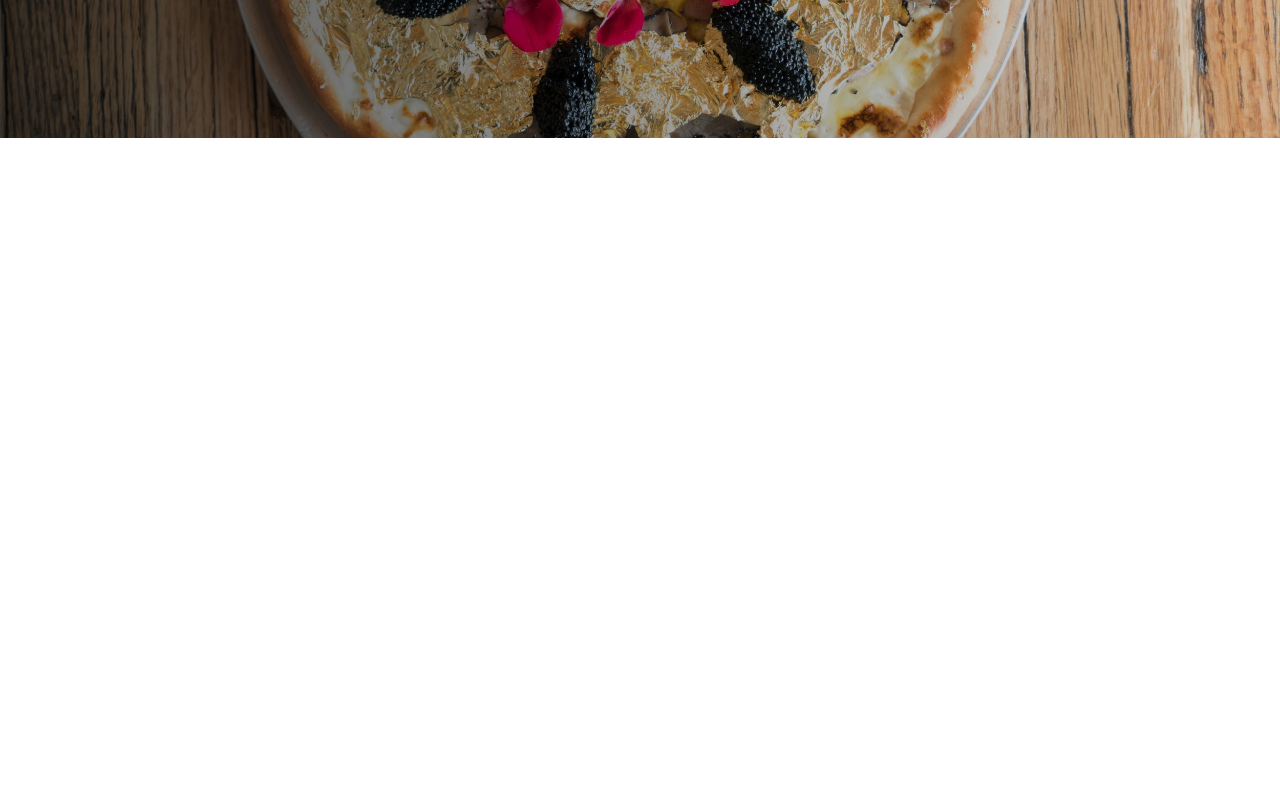
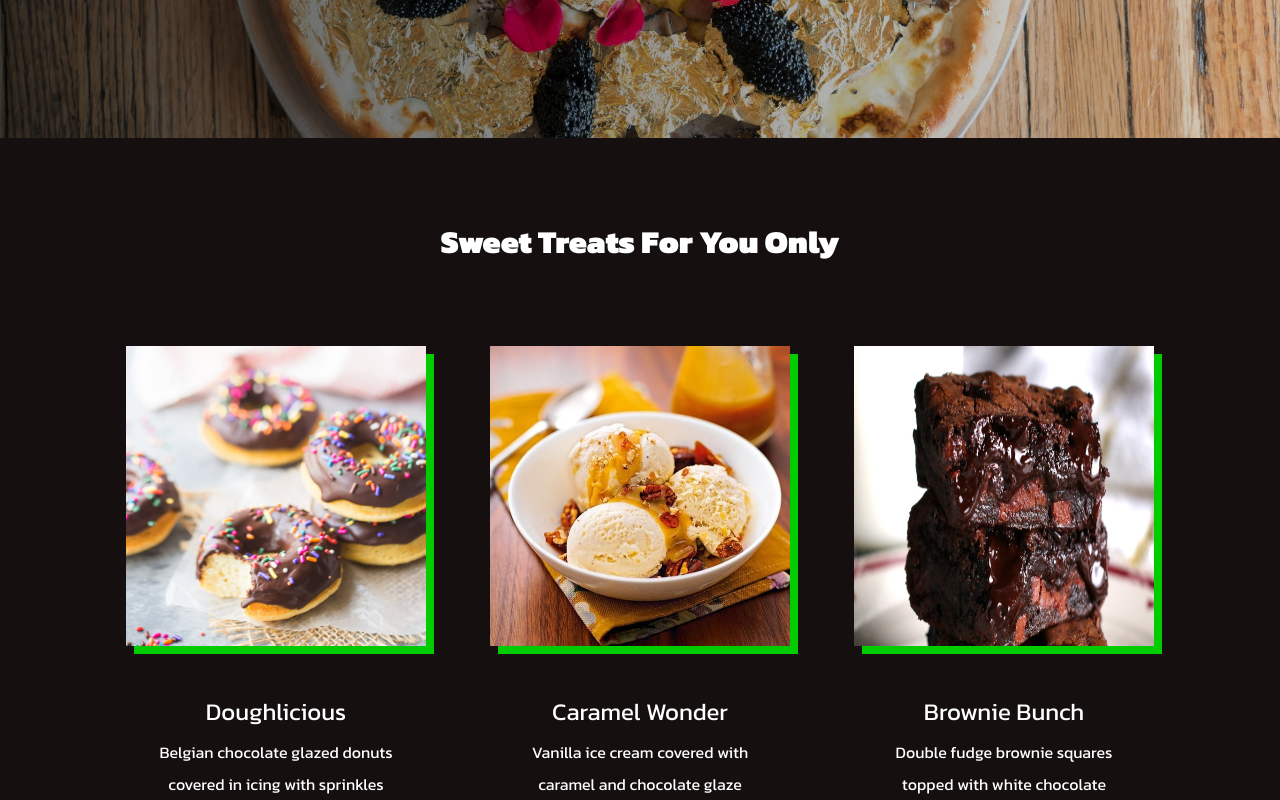
Before and after one commit to heniLtaief/TistosPizza, a React (Create React App) app in the folder titos/: page / in a window 1280 px wide. Shown: the part 2120-2920 px from the top of the page. Before the commit the page ends 2258 px from the top, so only its background shows below. Built offline with nearby package versions, Linux system fonts and the light colour scheme.

Commit message:
dessert finished

```diff
--- a/titos/src/App.js
+++ b/titos/src/App.js
@@ -3,7 +3,7 @@ import { BrowserRouter as Router } from 'react-router-dom';
 import Hero from "./components/Hero";
 import Products from "./components/Products";
 import { GlobalStyle } from "./globalStyles";
-import { productData } from "./components/Products/data";
+import { productData,productDataSweets } from "./components/Products/data";
 import Feature from "./components/Feature";
 
 
@@ -15,6 +15,7 @@ function App() {
      <Hero/>
      <Products heading="Choose Your Favourite" data= {productData}/>
      <Feature/>
+     <Products heading="Sweet Treats For You Only" data= {productDataSweets}/>
     </Router>
   );
 }
--- a/titos/src/components/Products/data.js
+++ b/titos/src/components/Products/data.js
@@ -36,7 +36,7 @@ export const productData=[ {
   }
 ]
 
-export const productDataTwo = [
+export const productDataSweets = [
   {
     img: sweet2,
     alt: 'Donuts',
```
